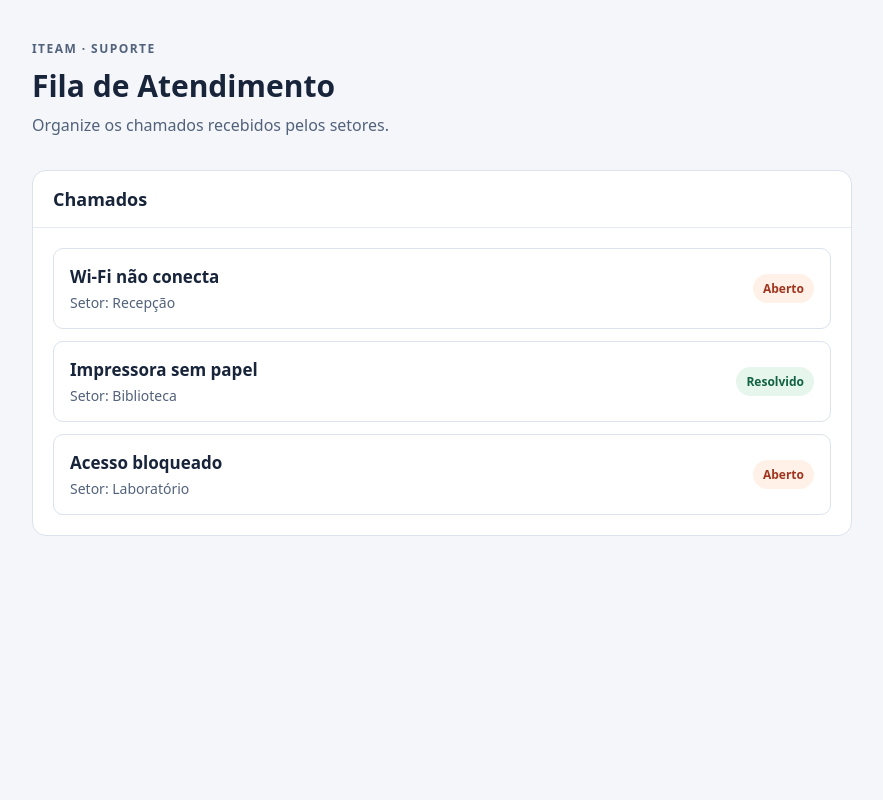
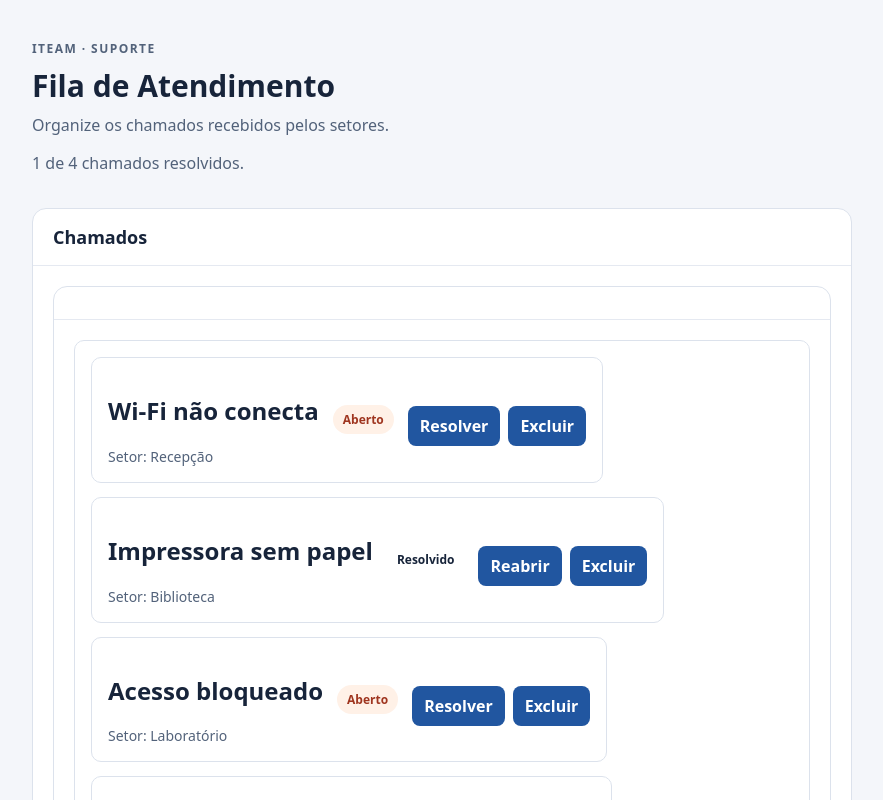
Before and after one commit to GuilhermeFrsz/Fila-de-Atendimento, a React (Vite) app: page / in a window 1280 px wide. Shown: the top 800 px of the page, without its empty margins (198-1081 px from the left). Built offline with nearby package versions, Linux system fonts and the light colour scheme.

Commit message:
Etapa 4 concluída

```diff
--- a/src/App.jsx
+++ b/src/App.jsx
@@ -1,50 +1,58 @@
+import { useState } from "react";
 import "./App.css";
+import ChamadoList from "./ChamadoList";
+import Panel from "./Panel"
+import { initialTickets } from "./data/chamados";
 
-// PONTO DE PARTIDA: os três cartões abaixo estão escritos manualmente.
-// O arquivo src/data/chamados.js contém quatro chamados.
-// Os componentes, ações, formulário e persistência ainda não existem.
 
 export default function App() {
+  const [chamados,setChamados] = useState(initialTickets);
+
+  const resolvidosCount = chamados.filter((chamado) => chamado.resolved).length;
+
+  function handleToggle(id) {
+    setChamados((currentChamados) =>
+      currentChamados.map((chamado) =>
+        chamado.id === id
+          ? { ...chamado, resolved: !chamado.resolved } // Inverte o status
+          : chamado
+      )
+    );
+  }
+
+    function handleDelete(id){
+      setChamados((currentChamados) =>
+        // .filter() para remover um item, criando sempre um novo array
+        currentChamados.filter((chamado) => chamado.id != id));
+    }
+
+
+
   return (
     <main className="app">
       <header className="hero">
         <p className="eyebrow">ITEAM · SUPORTE</p>
         <h1>Fila de Atendimento</h1>
         <p>Organize os chamados recebidos pelos setores.</p>
+        <p>{resolvidosCount} de {chamados.length} chamados resolvidos.</p>
       </header>
 
       <section className="panel">
         <div className="panel-header">
           <h2>Chamados</h2>
         </div>
+
         <div className="panel-content">
           <div className="ticket-list">
-            <article className="ticket-card">
-              <div>
-                <h3>Wi-Fi não conecta</h3>
-                <p>Setor: Recepção</p>
-              </div>
-              <span className="badge badge-open">Aberto</span>
-            </article>
-
-            <article className="ticket-card">
-              <div>
-                <h3>Impressora sem papel</h3>
-                <p>Setor: Biblioteca</p>
-              </div>
-              <span className="badge badge-done">Resolvido</span>
-            </article>
-
-            <article className="ticket-card">
-              <div>
-                <h3>Acesso bloqueado</h3>
-                <p>Setor: Laboratório</p>
-              </div>
-              <span className="badge badge-open">Aberto</span>
-            </article>
+            <Panel>
+              <ChamadoList
+                chamados={chamados}
+                onToggle={handleToggle}
+                onDelete={handleDelete} />
+            </Panel>
           </div>
-        </div>
-      </section>
-    </main>
+      </div>
+    </section>
+    </main >
   );
 }
--- a/src/ChamadoCard.jsx
+++ b/src/ChamadoCard.jsx
@@ -0,0 +1,23 @@
+export default function ChamadoCard({ id, title, sector, resolved, onToggle, onDelete }) {
+  return (
+    <article className="ticket-card">
+      <div>
+        <h2>{title}</h2>
+        <p>Setor: {sector}</p>
+      </div>
+      {/* RENDEREIZAÇÃO CONDICIONAL SIMPLES */}
+      <span className={`badge ${resolved ? "badge-resolved" : "badge-open"}`}>
+        {resolved ? "Resolvido" : "Aberto"}</span>
+
+      <div style={{ display: "flex", gap: "8px", marginTop: "12px" }}>
+        <button type="button" onClick={() => onToggle(id)}>
+          {resolved ? "Reabrir" : "Resolver"}
+        </button>
+
+        <button type="button" onClick={() => onDelete(id)}>
+          Excluir</button>
+      </div>
+    </article>
+
+  )
+}
--- a/src/ChamadoList.jsx
+++ b/src/ChamadoList.jsx
@@ -0,0 +1,25 @@
+import ChamadoCard from "./ChamadoCard";
+
+export default function ChamadoList({ chamados, onToggle, onDelete }) {
+  if (chamados.length === 0) {
+    return <p>Nenhum chamado cadastrado.</p>;
+  }
+
+  return (
+    <section className="ticket-card" aria-label="Chamados de hoje">
+      {chamados.map((chamado) => (
+        <ChamadoCard
+          key={chamado.id}
+          id={chamado.id}
+          title={chamado.title}
+          sector={chamado.sector}
+          resolved={chamado.resolved}
+          onToggle={onToggle}
+          onDelete={onDelete}
+
+        // {...chamado} é usado para resumir tudo que fiz acima.
+        />
+      ))}
+    </section>
+  );
+}
--- /dev/null
+++ b/src/Panel.jsx
@@ -0,0 +1,10 @@
+export default function Panel({ title, children }) {
+  return (
+    <section className="panel">
+      <header className="panel-header">
+        <h2>{title}</h2>
+      </header>
+      <div className="panel-content">{children}</div>
+    </section>
+  );
+}
```
Also changed, not shown: 1 other file (tests, documents, lock files or other folders).
